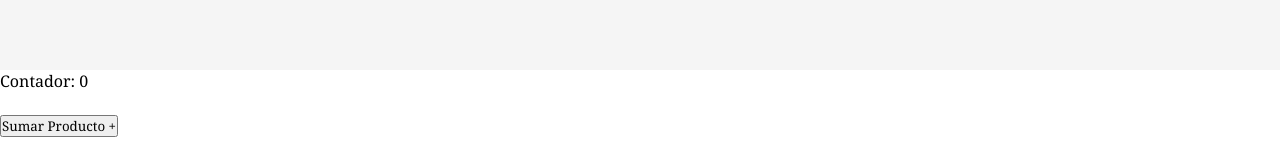
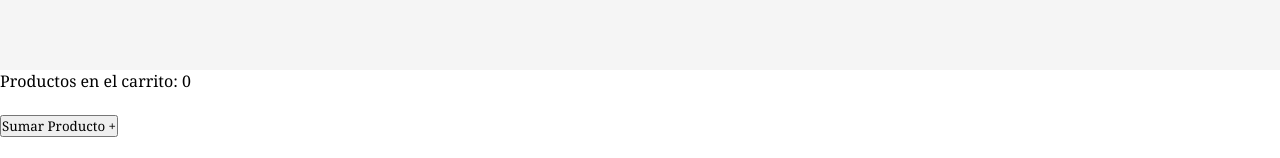
Before and after one commit to Alejoms87/PrimeraEntregaReact, a React (Vite) app: page / in a window 1280 px wide. Shown: the part 586-744 px from the top of the page. Built offline with nearby package versions, Linux system fonts and the light colour scheme.

Commit message:
casi terminado

```diff
--- a/src/components/Contador/VistaContador.jsx
+++ b/src/components/Contador/VistaContador.jsx
@@ -2,7 +2,7 @@
 const Contador = ({contador, aumentarContador, disminuirContador}) => {
   return (
      <div>
-        <p> Contador: { contador } </p>
+        <p> Productos en el carrito: { contador } </p>
         <br />
         <button onClick= {aumentarContador}> Sumar Producto + </button>
         <br />
```
